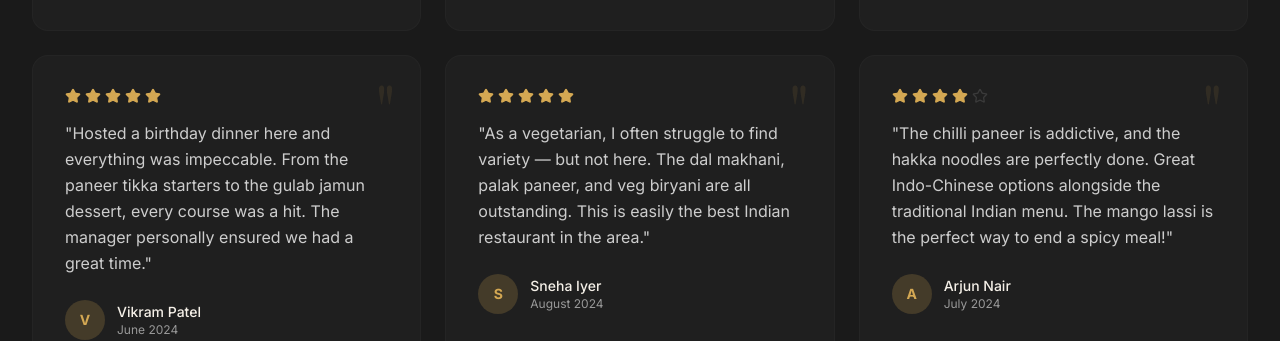
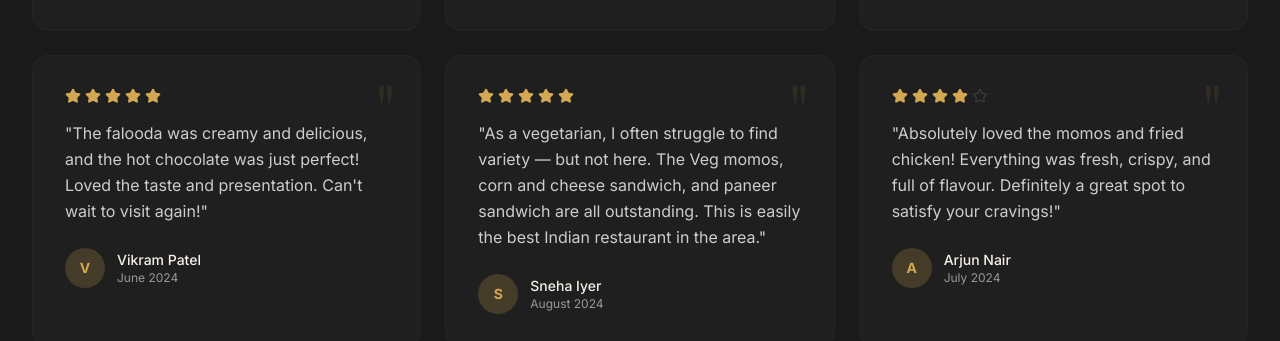
Before and after one commit to Rajeshwariloganathan14/BitesOfHeaven, a React (Vite) app: page / in a window 1280 px wide. Shown: the part 4830-5171 px from the top of the page. Built offline with nearby package versions, Linux system fonts and the light colour scheme; a web font is replaced by a local one.

Commit message:
Reviews update

```diff
--- a/src/data/reviewsData.js
+++ b/src/data/reviewsData.js
@@ -28,21 +28,21 @@ const reviews = [
     id: 4,
     name: 'Vikram Patel',
     rating: 5,
-    text: 'Hosted a birthday dinner here and everything was impeccable. From the paneer tikka starters to the gulab jamun dessert, every course was a hit. The manager personally ensured we had a great time.',
+    text: "The falooda was creamy and delicious, and the hot chocolate was just perfect! Loved the taste and presentation. Can't wait to visit again!",
     date: 'June 2024',
   },
   {
     id: 5,
     name: 'Sneha Iyer',
     rating: 5,
-    text: 'As a vegetarian, I often struggle to find variety — but not here. The dal makhani, palak paneer, and veg biryani are all outstanding. This is easily the best Indian restaurant in the area.',
+    text: 'As a vegetarian, I often struggle to find variety — but not here. The Veg momos, corn and cheese sandwich, and paneer sandwich are all outstanding. This is easily the best Indian restaurant in the area.',
     date: 'August 2024',
   },
   {
     id: 6,
     name: 'Arjun Nair',
     rating: 4,
-    text: 'The chilli paneer is addictive, and the hakka noodles are perfectly done. Great Indo-Chinese options alongside the traditional Indian menu. The mango lassi is the perfect way to end a spicy meal!',
+    text: 'Absolutely loved the momos and fried chicken! Everything was fresh, crispy, and full of flavour. Definitely a great spot to satisfy your cravings!',
     date: 'July 2024',
   },
 ]
```
